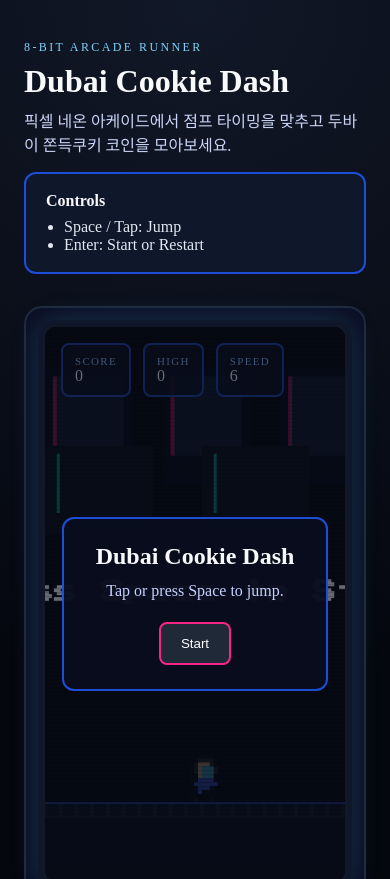
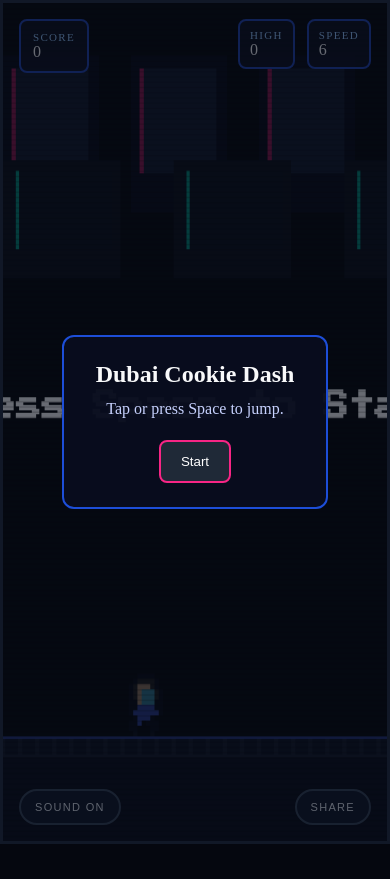
Before and after one commit to HariFatherKR/codex-game-1, a Next.js app: page / in a window 390 px wide. Shown: the top 879 px of the page. After the commit the page ends 844 px from the top, so only its background shows below. Built offline with nearby package versions, Linux system fonts and the light colour scheme.

Commit message:
Adapt game layout for dual aspect ratios

```diff
--- a/app/globals.css
+++ b/app/globals.css
@@ -76,22 +76,33 @@ h1 {
   color: #e2e8f0;
 }
 
-.game-section {
+.game-stage {
   border-radius: 18px;
   background: #0b0f24;
   padding: 16px;
   border: 2px solid #1e293b;
+  display: flex;
+  align-items: center;
+  justify-content: center;
+  min-height: 60vh;
 }
 
 .game-shell {
   position: relative;
   border-radius: 14px;
   overflow: hidden;
-  height: min(68vh, 560px);
-  min-height: 380px;
+  width: min(100%, 1100px);
+  aspect-ratio: 16 / 9;
   outline: none;
   border: 3px solid #111827;
   box-shadow: 0 0 0 4px #0f172a, 0 0 30px rgba(76, 201, 240, 0.25);
+  touch-action: manipulation;
+  user-select: none;
+  -webkit-tap-highlight-color: transparent;
+  --safe-top: env(safe-area-inset-top, 0px);
+  --safe-bottom: env(safe-area-inset-bottom, 0px);
+  --safe-left: env(safe-area-inset-left, 0px);
+  --safe-right: env(safe-area-inset-right, 0px);
 }
 
 .game-canvas {
@@ -102,11 +113,29 @@ h1 {
 
 .hud {
   position: absolute;
-  top: 16px;
-  left: 16px;
   display: flex;
   gap: 12px;
   z-index: 2;
+}
+
+.hud-top-left {
+  top: calc(16px + var(--safe-top));
+  left: calc(16px + var(--safe-left));
+}
+
+.hud-top-right {
+  top: calc(16px + var(--safe-top));
+  right: calc(16px + var(--safe-right));
+}
+
+.hud-bottom-left {
+  bottom: calc(16px + var(--safe-bottom));
+  left: calc(16px + var(--safe-left));
+}
+
+.hud-bottom-right {
+  bottom: calc(16px + var(--safe-bottom));
+  right: calc(16px + var(--safe-right));
 }
 
 .hud-block {
@@ -114,6 +143,10 @@ h1 {
   padding: 10px 12px;
   border-radius: 8px;
   border: 2px solid #1e40af;
+}
+
+.hud-block-compact {
+  padding: 8px 10px;
 }
 
 .hud-label {
@@ -127,6 +160,22 @@ h1 {
 .hud-value {
   font-size: 16px;
   font-weight: 400;
+}
+
+.hud-button {
+  background: rgba(15, 23, 42, 0.85);
+  border: 2px solid #334155;
+  color: #e2e8f0;
+  border-radius: 999px;
+  padding: 10px 14px;
+  font-size: 11px;
+  text-transform: uppercase;
+  letter-spacing: 0.12em;
+  cursor: pointer;
+}
+
+.hud-button:hover {
+  background: rgba(15, 23, 42, 0.95);
 }
 
 .overlay {
@@ -183,3 +232,38 @@ h1 {
   color: #94a3b8;
   font-size: 0.9rem;
 }
+
+@media (max-width: 767px) {
+  body {
+    min-height: 100svh;
+    overflow: hidden;
+  }
+
+  .page {
+    max-width: none;
+    padding: 0;
+    height: 100svh;
+  }
+
+  .hero,
+  .footer {
+    display: none;
+  }
+
+  .game-stage {
+    flex: 1;
+    min-height: 100%;
+    padding: 0;
+    border: none;
+    border-radius: 0;
+    background: #05070f;
+  }
+
+  .game-shell {
+    width: auto;
+    height: 100%;
+    aspect-ratio: 9 / 16;
+    max-width: 100vw;
+    border-radius: 0;
+  }
+}
--- a/app/page.tsx
+++ b/app/page.tsx
@@ -20,7 +20,7 @@ export default function HomePage() {
           </ul>
         </div>
       </header>
-      <section className="game-section">
+      <section className="game-stage">
         <GameCanvas />
       </section>
       <footer className="footer">
--- a/components/GameCanvas.tsx
+++ b/components/GameCanvas.tsx
@@ -1,13 +1,23 @@
 'use client';
 
-import { useEffect, useRef, useState } from 'react';
+import { useEffect, useRef, useState, type PointerEvent } from 'react';
 import {
+  BASE_RESOLUTIONS,
+  COIN_LIFTS,
+  COIN_LIFTS_MOBILE,
   COIN_MAX_GAP,
   COIN_MIN_GAP,
-  GAME_HEIGHT,
-  GAME_WIDTH,
+  GameMode,
+  JUMP_FORCE,
+  JUMP_FORCE_MOBILE,
   OBSTACLE_MAX_GAP,
-  OBSTACLE_MIN_GAP
+  OBSTACLE_MAX_GAP_MOBILE,
+  OBSTACLE_MIN_DISTANCE,
+  OBSTACLE_MIN_DISTANCE_MOBILE,
+  OBSTACLE_MIN_GAP,
+  OBSTACLE_MIN_GAP_MOBILE,
+  PLAYER_X,
+  PLAYER_X_MOBILE
 } from '@/lib/game/constants';
 import {
   checkCoinCollision,
@@ -28,6 +38,29 @@ import type { Coin, GameStatus, Obstacle, Player } from '@/lib/game/types';
 import { readHighScore, writeHighScore } from '@/lib/game/storage';
 
 const randomRange = (min: number, max: number): number => min + Math.random() * (max - min);
+const getMode = (): GameMode =>
+  window.matchMedia('(max-width: 767px)').matches ? 'mobile' : 'desktop';
+
+const CONFIG = {
+  mobile: {
+    ...BASE_RESOLUTIONS.mobile,
+    playerX: PLAYER_X_MOBILE,
+    jumpForce: JUMP_FORCE_MOBILE,
+    obstacleMinGap: OBSTACLE_MIN_GAP_MOBILE,
+    obstacleMaxGap: OBSTACLE_MAX_GAP_MOBILE,
+    obstacleMinDistance: OBSTACLE_MIN_DISTANCE_MOBILE,
+    coinLifts: COIN_LIFTS_MOBILE
+  },
+  desktop: {
+    ...BASE_RESOLUTIONS.desktop,
+    playerX: PLAYER_X,
+    jumpForce: JUMP_FORCE,
+    obstacleMinGap: OBSTACLE_MIN_GAP,
+    obstacleMaxGap: OBSTACLE_MAX_GAP,
+    obstacleMinDistance: OBSTACLE_MIN_DISTANCE,
+    coinLifts: COIN_LIFTS
+  }
+} as const;
 
 export default function GameCanvas() {
   const canvasRef = useRef<HTMLCanvasElement | null>(null);
@@ -45,15 +78,19 @@ export default function GameCanvas() {
   const lastObstacleTypeRef = useRef<Obstacle['type'] | null>(null);
   const backgroundOffsetRef = useRef<number>(0);
   const animationTimeRef = useRef<number>(0);
+  const configRef = useRef(CONFIG.desktop);
 
   const [score, setScore] = useState(0);
   const [highScore, setHighScore] = useState(0);
   const [speedDisplay, setSpeedDisplay] = useState<number>(Math.round(speedRef.current));
   const [status, setStatus] = useState<GameStatus>('READY');
+  const [mode, setMode] = useState<GameMode>('desktop');
+  const [soundOn, setSoundOn] = useState(true);
+  const config = CONFIG[mode];
 
-  const resetGame = (canvas: HTMLCanvasElement) => {
+  const resetGame = (canvas: HTMLCanvasElement, config = configRef.current) => {
     const groundY = getGroundY(canvas.height);
-    playerRef.current = createPlayer(groundY);
+    playerRef.current = createPlayer(groundY, config.playerX);
     coinsRef.current = [];
     obstaclesRef.current = [];
     speedRef.current = resetSpeed();
@@ -109,12 +146,65 @@ export default function GameCanvas() {
     if (!player) {
       return;
     }
-    jumpPlayer(player);
+    jumpPlayer(player, configRef.current.jumpForce);
+  };
+
+  const stopPointer = (event: PointerEvent<HTMLButtonElement>) => {
+    event.stopPropagation();
+  };
+
+  const handleSoundToggle = () => {
+    setSoundOn((prev) => !prev);
+  };
+
+  const handleShare = async () => {
+    const shareData = {
+      title: 'Dubai Cookie Dash',
+      text: 'Can you beat my score in Dubai Cookie Dash?',
+      url: window.location.href
+    };
+    if (navigator.share) {
+      try {
+        await navigator.share(shareData);
+      } catch {
+        return;
+      }
+      return;
+    }
+    if (navigator.clipboard?.writeText) {
+      try {
+        await navigator.clipboard.writeText(`${shareData.text} ${shareData.url}`);
+      } catch {
+        return;
+      }
+    }
   };
 
   useEffect(() => {
     setHighScore(readHighScore());
   }, []);
+
+  useEffect(() => {
+    const updateMode = () => {
+      setMode(getMode());
+    };
+
+    updateMode();
+    window.addEventListener('resize', updateMode);
+
+    return () => window.removeEventListener('resize', updateMode);
+  }, []);
+
+  useEffect(() => {
+    const canvas = canvasRef.current;
+    if (!canvas) {
+      return;
+    }
+    configRef.current = config;
+    canvas.width = config.width;
+    canvas.height = config.height;
+    resetGame(canvas, config);
+  }, [config]);
 
   useEffect(() => {
     const canvas = canvasRef.current;
@@ -127,11 +217,12 @@ export default function GameCanvas() {
     }
 
     const resizeCanvas = () => {
+      configRef.current = config;
       const parent = canvas.parentElement;
       if (!parent) {
         return;
       }
-      const { width, height } = parent.getBoundingClientRect();
+      const { width, height } = configRef.current;
       canvas.width = width;
       canvas.height = height;
       if (!playerRef.current) {
@@ -139,6 +230,7 @@ export default function GameCanvas() {
       } else {
         const groundY = getGroundY(canvas.height);
         playerRef.current.y = groundY - playerRef.current.height;
+        playerRef.current.x = configRef.current.playerX;
       }
     };
 
@@ -176,12 +268,14 @@ export default function GameCanvas() {
         obstacleTimerRef.current -= delta;
 
         if (coinTimerRef.current <= 0) {
-          coinsRef.current.push(createCoin(canvas.width, groundY));
+          coinsRef.current.push(
+            createCoin(canvas.width, groundY, configRef.current.coinLifts)
+          );
           coinTimerRef.current = randomRange(COIN_MIN_GAP, COIN_MAX_GAP);
         }
         if (obstacleTimerRef.current <= 0) {
           const lastObstacle = obstaclesRef.current[obstaclesRef.current.length - 1];
-          const minDistance = 180;
+          const minDistance = configRef.current.obstacleMinDistance;
           if (!lastObstacle || lastObstacle.x < canvas.width - minDistance) {
             const nextObstacle = createObstacle(
               canvas.width,
@@ -191,8 +285,14 @@ export default function GameCanvas() {
             obstaclesRef.current.push(nextObstacle);
             lastObstacleTypeRef.current = nextObstacle.type;
           }
-          const minGap = Math.max(0.9, OBSTACLE_MIN_GAP - speedRef.current * 0.02);
-          const maxGap = Math.max(1.4, OBSTACLE_MAX_GAP - speedRef.current * 0.02);
+          const minGap = Math.max(
+            0.9,
+            configRef.current.obstacleMinGap - speedRef.current * 0.02
+          );
+          const maxGap = Math.max(
+            1.4,
+            configRef.current.obstacleMaxGap - speedRef.current * 0.02
+          );
           obstacleTimerRef.current = randomRange(minGap, maxGap);
         }
 
@@ -283,14 +383,20 @@ export default function GameCanvas() {
         cancelAnimationFrame(frameRef.current);
       }
     };
-  }, [highScore]);
+  }, [config, highScore, mode]);
 
   return (
     <div
       className="game-shell"
       role="button"
       tabIndex={0}
-      onPointerDown={handleJump}
+      onPointerDown={(event) => {
+        const target = event.target as HTMLElement | null;
+        if (target?.closest('button')) {
+          return;
+        }
+        handleJump();
+      }}
       onKeyDown={(event) => {
         if (event.key === ' ') {
           event.preventDefault();
@@ -298,28 +404,61 @@ export default function GameCanvas() {
         }
       }}
     >
-      <div className="hud">
+      <div className="hud hud-top-left">
         <div className="hud-block">
           <span className="hud-label">Score</span>
           <span className="hud-value">{score}</span>
         </div>
-        <div className="hud-block">
+      </div>
+      <div className="hud hud-top-right">
+        <div className="hud-block hud-block-compact">
           <span className="hud-label">High</span>
           <span className="hud-value">{highScore}</span>
         </div>
-        <div className="hud-block">
+        <div className="hud-block hud-block-compact">
           <span className="hud-label">Speed</span>
           <span className="hud-value">{speedDisplay}</span>
         </div>
       </div>
-      <canvas ref={canvasRef} className="game-canvas" width={GAME_WIDTH} height={GAME_HEIGHT} />
+      <div className="hud hud-bottom-left">
+        <button
+          type="button"
+          className="hud-button"
+          onPointerDown={stopPointer}
+          onClick={handleSoundToggle}
+        >
+          Sound {soundOn ? 'On' : 'Off'}
+        </button>
+      </div>
+      <div className="hud hud-bottom-right">
+        <button
+          type="button"
+          className="hud-button"
+          onPointerDown={stopPointer}
+          onClick={() => {
+            void handleShare();
+          }}
+        >
+          Share
+        </button>
+      </div>
+      <canvas
+        ref={canvasRef}
+        className="game-canvas"
+        width={config.width}
+        height={config.height}
+      />
       {status === 'GAME_OVER' ? (
         <div className="overlay">
           <div className="overlay-panel">
             <h2>Game Over</h2>
             <p>Score: {score}</p>
             <p>High Score: {highScore}</p>
-            <button type="button" onClick={restartGame}>
+            <button
+              type="button"
+              onPointerDown={(event) => event.stopPropagation()}
+              onClick={restartGame}
+            >
               Restart
             </button>
             <span className="hint">Press Enter or tap to restart</span>
@@ -331,7 +470,11 @@ export default function GameCanvas() {
           <div className="overlay-panel">
             <h2>Dubai Cookie Dash</h2>
             <p>Tap or press Space to jump.</p>
-            <button type="button" onClick={startGame}>
+            <button
+              type="button"
+              onPointerDown={(event) => event.stopPropagation()}
+              onClick={startGame}
+            >
               Start
             </button>
           </div>
--- a/lib/game/constants.ts
+++ b/lib/game/constants.ts
@@ -1,13 +1,19 @@
-export const GAME_WIDTH = 960;
-export const GAME_HEIGHT = 540;
+export type GameMode = 'mobile' | 'desktop';
+
+export const BASE_RESOLUTIONS = {
+  mobile: { width: 360, height: 640 },
+  desktop: { width: 960, height: 540 }
+} as const;
 export const GROUND_HEIGHT = 80;
 
 export const PLAYER_WIDTH = 48;
 export const PLAYER_HEIGHT = 48;
-export const PLAYER_X = 140;
+export const PLAYER_X = 180;
+export const PLAYER_X_MOBILE = 110;
 
 export const GRAVITY = 2200;
 export const JUMP_FORCE = 760;
+export const JUMP_FORCE_MOBILE = Math.round(JUMP_FORCE * 1.1);
 
 export const BASE_SPEED = 6;
 export const MAX_SPEED = 20;
@@ -18,8 +24,15 @@ export const COIN_SCORE = 10;
 
 export const OBSTACLE_MIN_GAP = 1.2;
 export const OBSTACLE_MAX_GAP = 2.4;
+export const OBSTACLE_MIN_GAP_MOBILE = 1.5;
+export const OBSTACLE_MAX_GAP_MOBILE = 2.8;
+export const OBSTACLE_MIN_DISTANCE = 180;
+export const OBSTACLE_MIN_DISTANCE_MOBILE = 220;
 export const COIN_MIN_GAP = 1.0;
 export const COIN_MAX_GAP = 2.0;
+
+export const COIN_LIFTS = [60, 110];
+export const COIN_LIFTS_MOBILE = [70, 130, 190];
 
 export const BIKE_OBSTACLE = {
   width: 32,
--- a/lib/game/engine.ts
+++ b/lib/game/engine.ts
@@ -6,20 +6,18 @@ import {
   CAR_OBSTACLE,
   GROUND_HEIGHT,
   GRAVITY,
-  JUMP_FORCE,
   MAX_SPEED,
   PLAYER_HEIGHT,
   PLAYER_WIDTH,
   SCOOTER_OBSTACLE,
-  PLAYER_X,
   SPEED_RAMP
 } from './constants';
 import type { Coin, GameSnapshot, Obstacle, Player } from './types';
 
 let objectId = 0;
 
-export const createPlayer = (groundY: number): Player => ({
-  x: PLAYER_X,
+export const createPlayer = (groundY: number, playerX: number): Player => ({
+  x: playerX,
   y: groundY - PLAYER_HEIGHT,
   width: PLAYER_WIDTH,
   height: PLAYER_HEIGHT,
@@ -29,11 +27,11 @@ export const createPlayer = (groundY: number): Player => ({
 
 export const getGroundY = (height: number): number => height - GROUND_HEIGHT;
 
-export const jumpPlayer = (player: Player): void => {
+export const jumpPlayer = (player: Player, jumpForce: number): void => {
   if (!player.isGrounded) {
     return;
   }
-  player.velocityY = -JUMP_FORCE;
+  player.velocityY = -jumpForce;
   player.isGrounded = false;
 };
 
@@ -53,11 +51,11 @@ export const increaseSpeed = (speed: number, deltaSeconds: number): number => {
   return Math.min(next, MAX_SPEED);
 };
 
-export const createCoin = (canvasWidth: number, groundY: number): Coin => {
-  const lift = Math.random() > 0.5 ? 110 : 60;
+export const createCoin = (worldWidth: number, groundY: number, lifts: number[]): Coin => {
+  const lift = lifts[Math.floor(Math.random() * lifts.length)] ?? 60;
   return {
     id: objectId++,
-    x: canvasWidth + 40,
+    x: worldWidth + 40,
     y: groundY - lift,
     size: COIN_SIZE,
     shimmerOffset: Math.random() * 2 * Math.PI,
```
